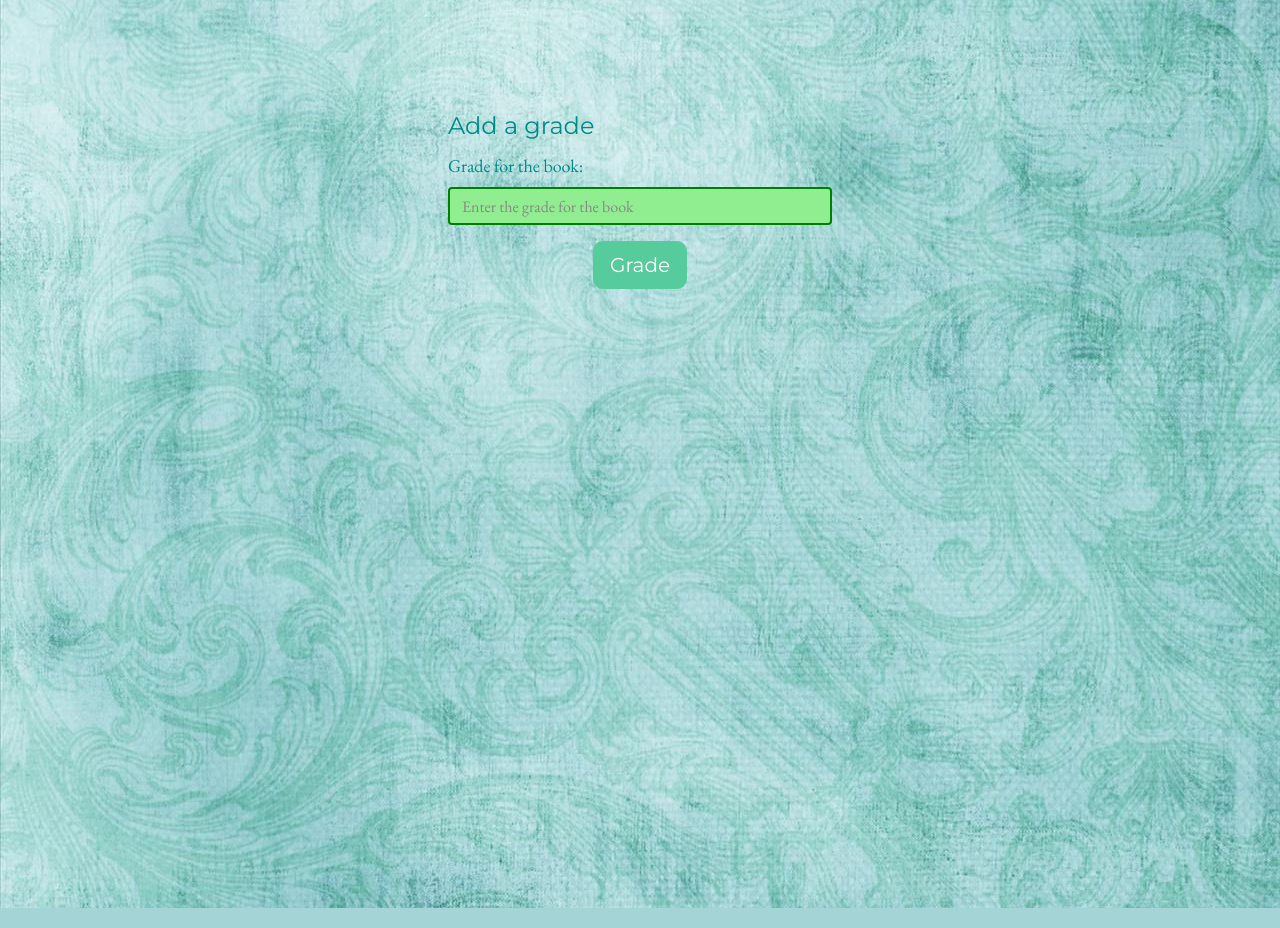
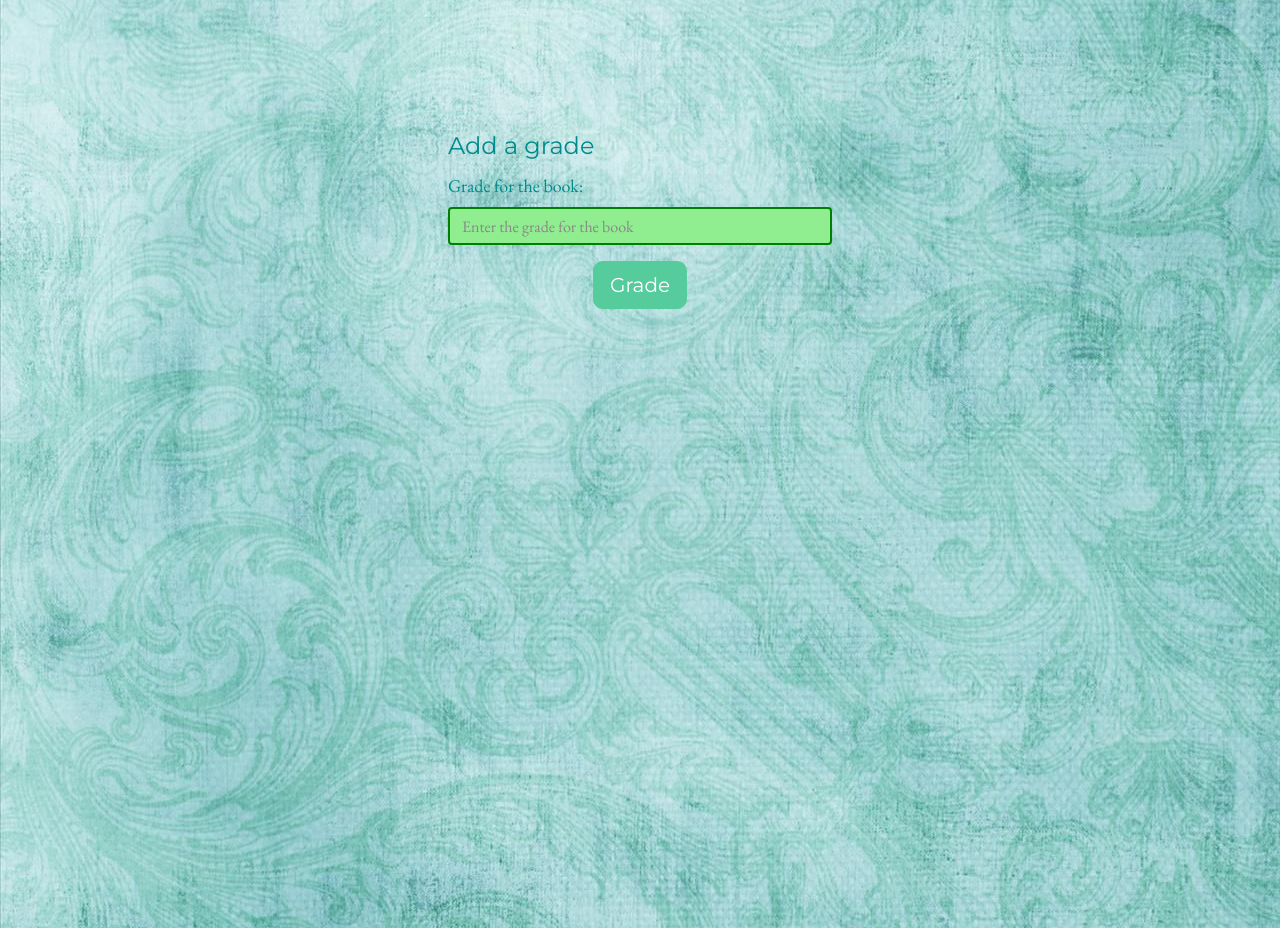
Before and after one commit to vukan-markovic/Book_evaluator, a Flask app: a page that uses templates/addGrade.html in a window 1280 px wide. Shown: the part 62-990 px from the top of the page. Run offline with Flask 2, Linux system fonts and the light colour scheme; a user stored in the database is signed in; some libraries are stand-ins or nearby versions.

Commit message:
Update addGrade.html

```diff
--- a/templates/addGrade.html
+++ b/templates/addGrade.html
@@ -4,8 +4,8 @@
   Add a grade
 {% endblock %}
 
-{% block main %}<br><br><br><br>
-  <form role="form" class="centerContent" action="{{ url_for('addGrade', book_id = book_id) }}" method="post">
+{% block main %}
+  <form role="form" class="centerContent formMargin" action="{{ url_for('addGrade', book_id = book_id) }}" method="post">
     <fieldset>
       <legend>Add a grade</legend>
       <div class="form-group">
```
